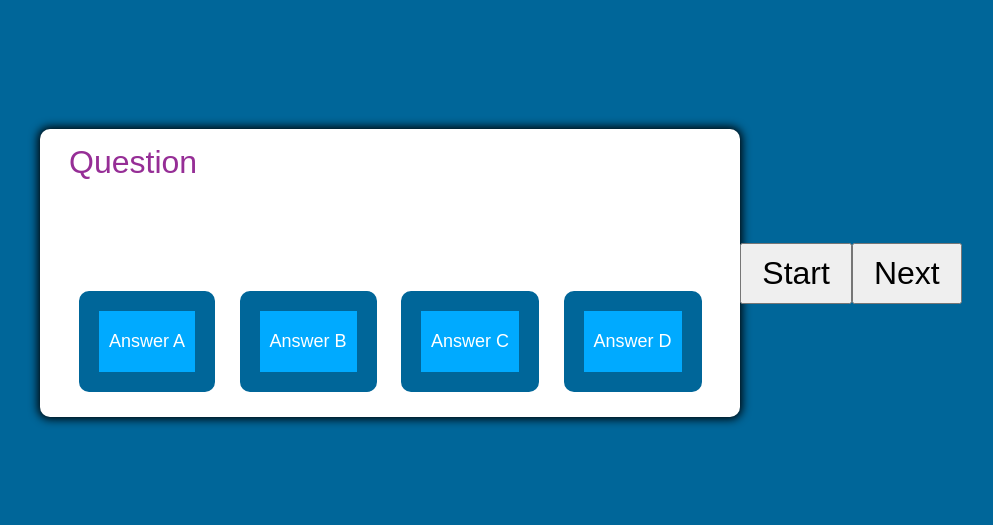
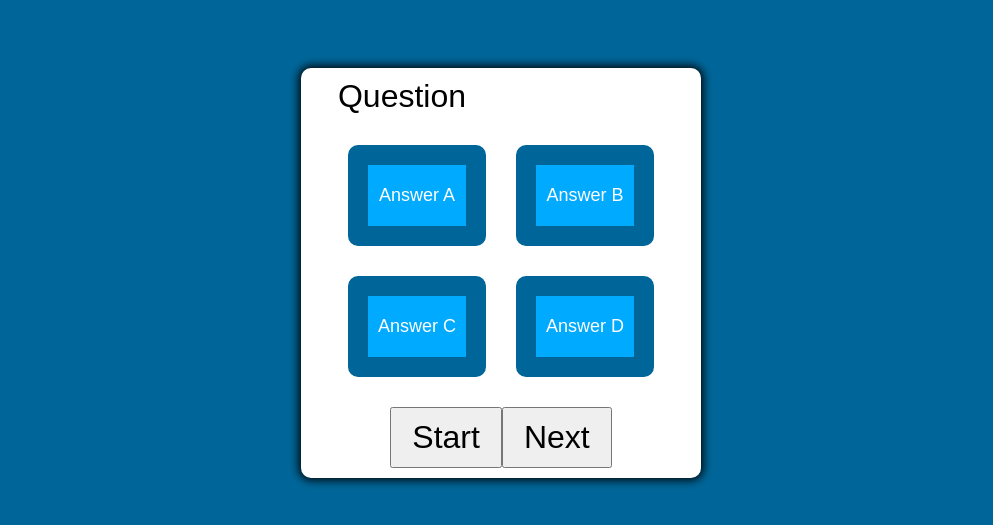
Before and after one commit to Sdm1984/Web-APIs-Code-Quiz, a plain HTML site: page index.html in a window 1280 px wide. Shown: the part 127-652 px from the top of the page, without its empty margins (139-1132 px from the left). Drawn offline with Linux system fonts and the light colour scheme.

Commit message:
changed html code

```diff
--- a/assets/style.css
+++ b/assets/style.css
@@ -29,15 +29,12 @@ body.wrong {
 	background-color: hsl(var(--hue-wrong), 100%, 30%);
 }
 
-#view-high-scores{
-	font-size: xx-large;
-	color: rgb(134, 61, 134);
-
-}
-
 #question{
 	font-size: xx-large;
-	color: rgb(150, 46, 150);
+	color: black;
+	font-weight:normal;
+
+
 }
 
 
@@ -72,8 +69,8 @@ header{
 .box-grid {
 	display: grid;
 	grid-template-columns: repeat(2, auto);
-	gap: 20px;
-	margin: 50px 0;
+	gap: 10px;
+	margin: 20px 0;
 
 }
 
@@ -106,11 +103,11 @@ header{
 
 .box {  /* Create a flex layout context */
 	display: flex;
-	width: 700px;
-	max-width: 200%;
+	width: 400px;
+	max-width: 50%;
 	background-color: white;
 	border-radius: 10px;
-	padding: 15px;
+	padding: 10px;
 	box-shadow:0 0 10px 2px;
 	flex-flow: row wrap;
 	justify-content: space-around;  /* Then define how is distributed*/
--- a/index.html
+++ b/index.html
@@ -5,24 +5,23 @@
     <meta name="viewport" content="width=device-width, initial-scale=1" />
     <link href="./assets/style.css" rel="stylesheet"/>
     <title>Coding Quiz</title>
-
   </head>
   <body>
-    <div class ="box">
+       <div class="box">
     <div id="code-container" class ="hide">
-    <div id="question">Question</div>
-    <div id="response-buttons" class ="box-grid"></div>
+         <div id="question">Question</div>
+         <div id="response-buttons" class ="box-grid">
            <button class = "button">Answer A</button>
            <button class = "button">Answer B</button>
            <button class = "button">Answer C</button>
            <button class = "button">Answer D</button>
       </div>
     </div>
-    <div class ="navigation">
-        <button id ="begin-btn" class="begin-btn btn">Start</button>
-        <button id ="next-btn"  class="next-btn btn hide">Next</button>
+    <div class="navigation">
+        <button id="begin-btn" class="begin-btn btn">Start</button>
+        <button id="next-btn"  class="next-btn btn hide">Next</button>
       </div>
-     </div>
+    </div>
      <script src=./assets/script.js></script>
-    </body>
+</body>
 </html>
```
